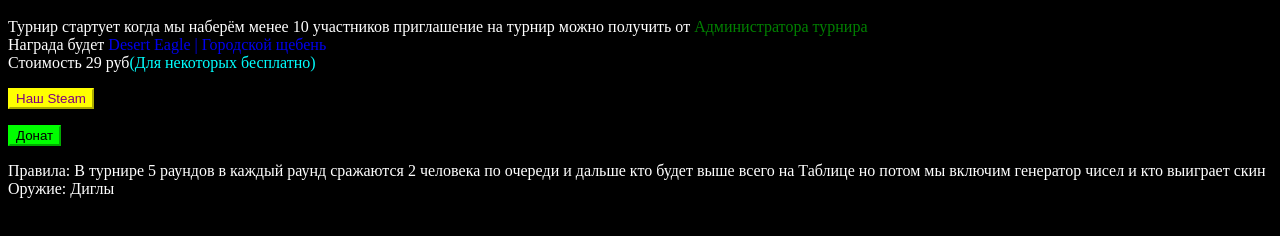
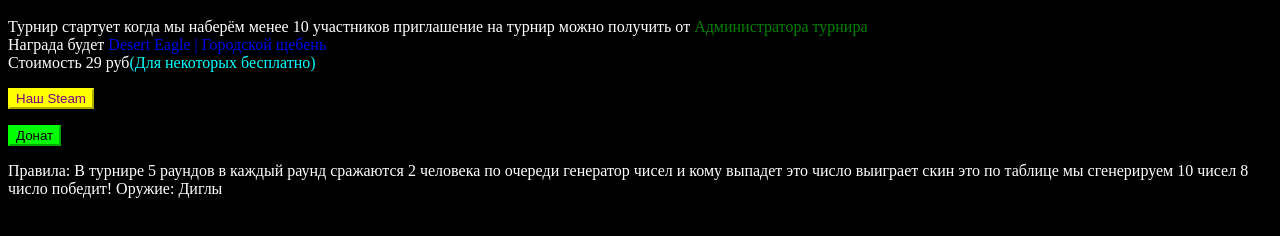
Before and after one commit to Serga05/Tyrnir, a plain HTML site: page index.html in a window 1280 px wide. Shown: the part 48-284 px from the top of the page. Drawn offline with Linux system fonts and the light colour scheme.

Commit message:
Update index.html

```diff
--- a/index.html
+++ b/index.html
@@ -12,4 +12,4 @@
 <div><a href="https://steamcommunity.com/id/HELPp02/" p class="Button-DonateDonationalerts">
 <a href="https://www.donationalerts.com/r/ss__donate__ss"><button p class="Button-DonateDonationalerts">Донат</button></a></p>
 </p>
-Правила: В турнире 5 раундов в каждый раунд сражаются 2 человека по очереди и дальше кто будет выше всего на Таблице но потом мы включим генератор чисел и кто выиграет скин Оружие: Диглы
+Правила: В турнире 5 раундов в каждый раунд сражаются 2 человека по очереди генератор чисел и кому выпадет это число выиграет скин это по таблице мы сгенерируем 10 чисел 8 число победит! Оружие: Диглы
```
